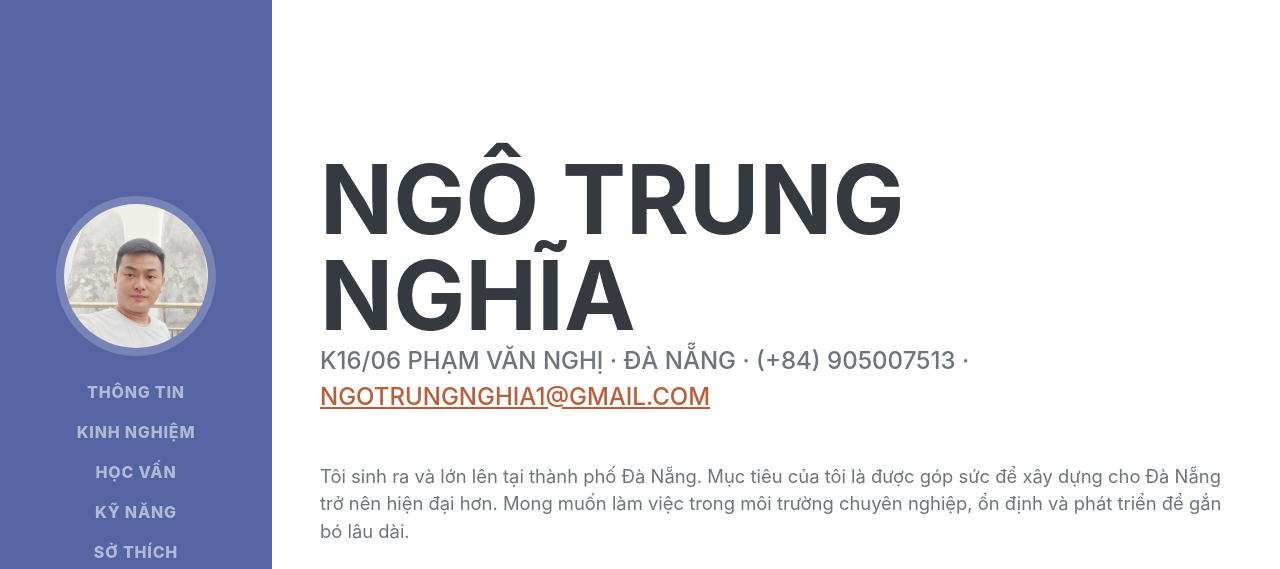
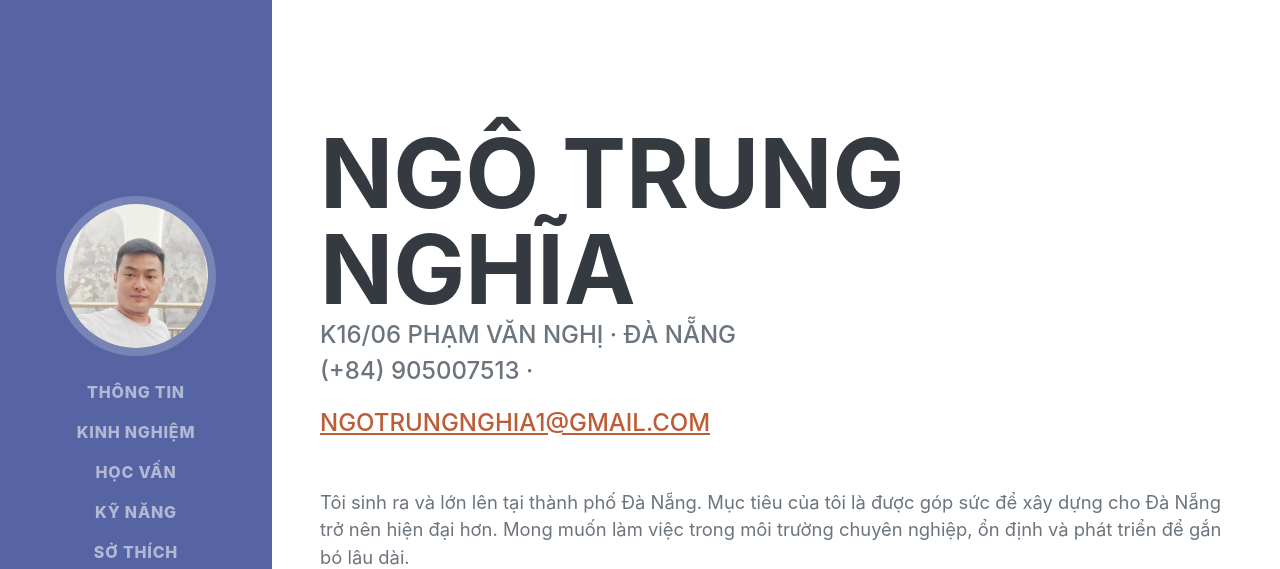
Before and after one commit to ntn13/Profile, a plain HTML site: page index.html in a window 1280 px wide. Shown: the top 569 px of the page. Drawn offline with nearby package versions, Linux system fonts and the light colour scheme; a web font is replaced by a local one.

Commit message:
Add files via upload

```diff
--- a/index.html
+++ b/index.html
@@ -44,7 +44,8 @@
                         Ngô Trung Nghĩa
                     </h1>
                     <div class="subheading mb-5">
-                        K16/06 Phạm Văn Nghị · Đà Nẵng  · (+84) 905007513 ·
+                        K16/06 Phạm Văn Nghị · Đà Nẵng
+                    <p>(+84) 905007513 ·</p>
                         <a href="mailto:ngotrungnghia1@gmail.com">ngotrungnghia1@gmail.com</a>
                     </div>
                     <p class="lead mb-5">Tôi sinh ra và lớn lên tại thành phố Đà Nẵng. Mục tiêu của tôi là được góp sức để xây dựng cho Đà Nẵng trở nên hiện đại hơn. Mong muốn làm việc trong môi trường chuyên nghiệp, ổn định và phát triển để
```
